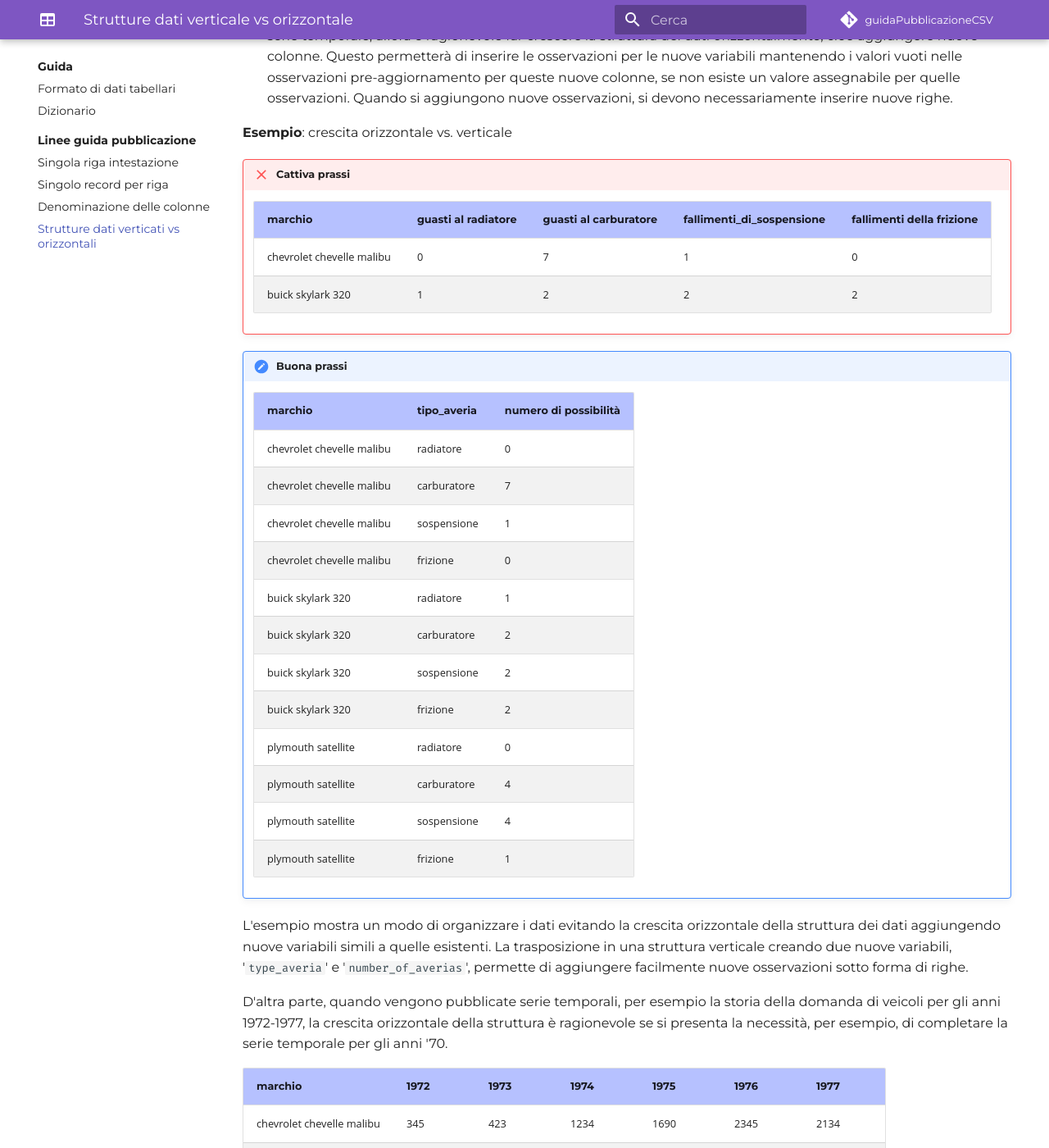
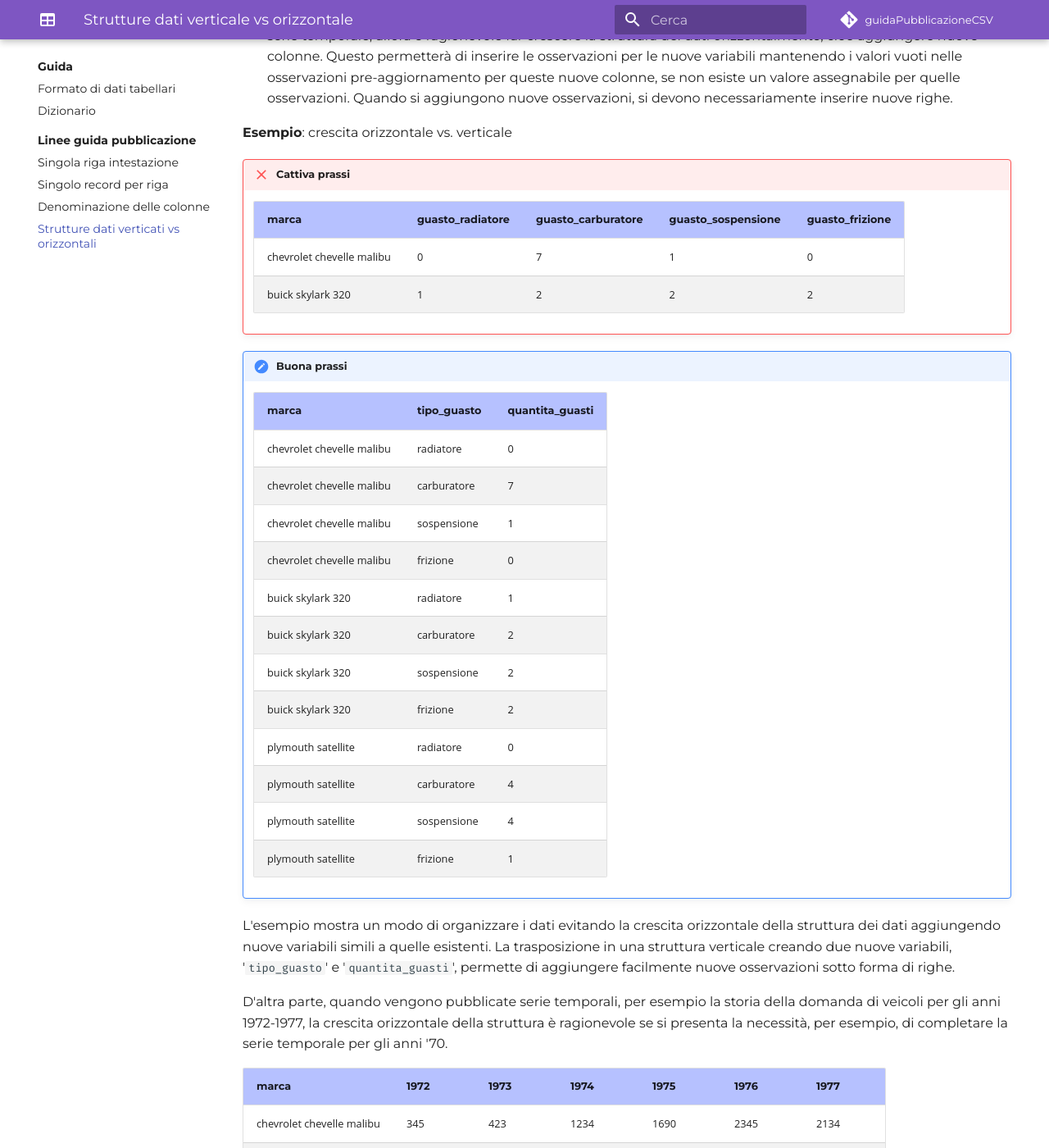
Before and after one commit to ondata/guidaPraticaPubblicazioneCSV, an MkDocs documentation site: the page built from docs/guida/linee_guida_pubblicazione/P04_strutture_dati_verticale_orizzontale.md, in a window 1280 px wide and 1400 px high, scrolled down 1408 px. Shown: the whole window at 82% size. Built offline with MkDocs 1.6.1 and Material for MkDocs 9.7.7, drawn with Linux system fonts in a browser that asks for light colours; comment, search, counter and statistics services are not loaded.

Commit message:
close #26

```diff
--- a/docs/guida/linee_guida_pubblicazione/P04_strutture_dati_verticale_orizzontale.md
+++ b/docs/guida/linee_guida_pubblicazione/P04_strutture_dati_verticale_orizzontale.md
@@ -24,14 +24,16 @@ Tuttavia, questa raccomandazione dovrebbe essere adattata in base alle esigenze
 **Esempio**: crescita orizzontale vs. verticale
 
 !!! failure "Cattiva prassi"
-    |marchio|guasti al radiatore|guasti al carburatore|fallimenti_di_sospensione|fallimenti della frizione|
+
+    |marca|guasto_radiatore|guasto_carburatore|guasto_sospensione|guasto_frizione|
     |-------|-------------------|---------------------|-------------------------|-------------------------|
     |chevrolet chevelle malibu|0|7|1|0|
     |buick skylark 320|1|2|2|2|1|
 
 
 !!! succes "Buona prassi"
-    |marchio|tipo_averia|numero di possibilità|
+
+    |marca|tipo_guasto|quantita_guasti|
     |-------|-----------|---------------------|
     |chevrolet chevelle malibu|radiatore|0|
     |chevrolet chevelle malibu|carburatore|7|
@@ -47,11 +49,11 @@ Tuttavia, questa raccomandazione dovrebbe essere adattata in base alle esigenze
     |plymouth satellite|frizione|1|
 
 
-L'esempio mostra un modo di organizzare i dati evitando la crescita orizzontale della struttura dei dati aggiungendo nuove variabili simili a quelle esistenti. La trasposizione in una struttura verticale creando due nuove variabili, '`type_averia`' e '`number_of_averias`', permette di aggiungere facilmente nuove osservazioni sotto forma di righe.
+L'esempio mostra un modo di organizzare i dati evitando la crescita orizzontale della struttura dei dati aggiungendo nuove variabili simili a quelle esistenti. La trasposizione in una struttura verticale creando due nuove variabili, '`tipo_guasto`' e '`quantita_guasti`', permette di aggiungere facilmente nuove osservazioni sotto forma di righe.
 
 D'altra parte, quando vengono pubblicate serie temporali, per esempio la storia della domanda di veicoli per gli anni 1972-1977, la crescita orizzontale della struttura è ragionevole se si presenta la necessità, per esempio, di completare la serie temporale per gli anni '70.
 
-|marchio|1972|1973|1974|1975|1976|1977|
+|marca|1972|1973|1974|1975|1976|1977|
 |-------|----|----|----|----|----|----|
 |chevrolet chevelle malibu|345|423|1234|1690|2345|2134|04|27|
 |buick skylark 320|124|252|785|914|1353|896|
```
